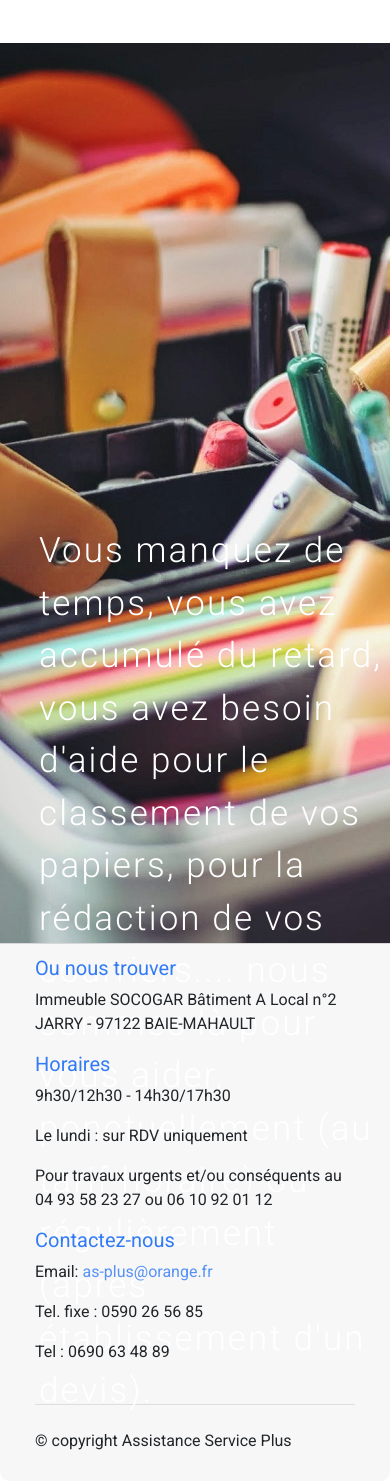
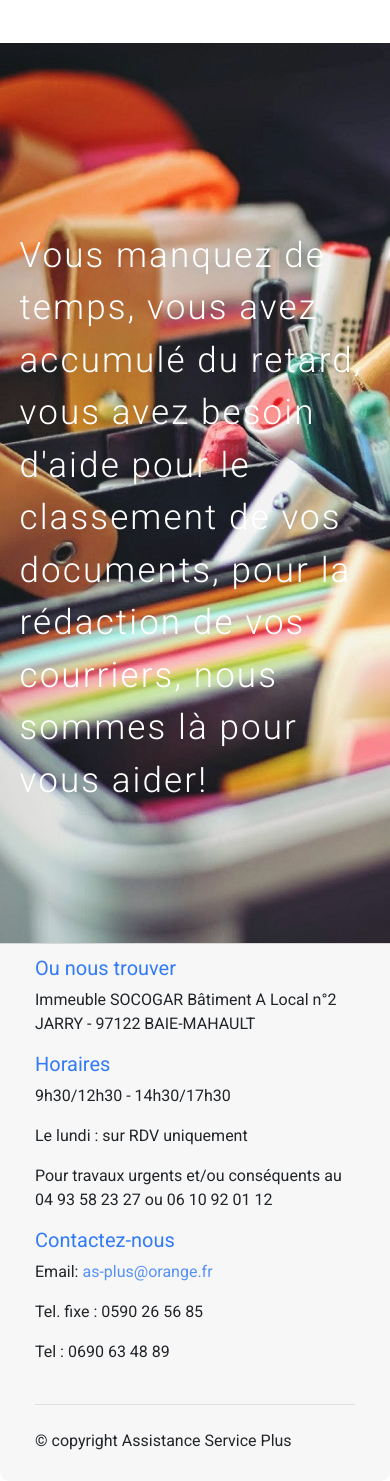
Before and after one commit to toty11/toty11.github.io, a PHP site: page / in a window 390 px wide; the page is wider, and only the part inside the window is pictured. Shown: the part 952-2433 px from the top of that part. Run offline with PHP 8.4, Linux system fonts and the light colour scheme.

Commit message:
test2 css responsive

```diff
--- a/css/style.css
+++ b/css/style.css
@@ -1,29 +1,68 @@
 .caption2 {
     position: absolute;
-    top: 135%;
+    top: 145%;
     left: 5%;
+    right: 5%;
 }
-@media(max-width:600px){
-    .caption2{
+
+@media screen and (max-width:1024px){
+    .caption2 {
         position: absolute;
-        top: 175%;
-        left: 10%;
+        top: 75%;
+        left: 5%;
+        right: 5%;
     }
 }
-@media(min-width:600px){
-    .caption2{
+@media screen and (max-width:768px){
+    .caption2 {
         position: absolute;
-        top: 165%;
-        left: 10%;
+        top: 105%;
+        left: 5%;
+        right: 5%;
     }
 }
-@media(min-width:768px){
-    .caption2{
+
+@media screen and (max-width:414px){
+    .caption2 {
         position: absolute;
-        top: 165%;
-        left: 10%;
+        top: 140%;
+        left: 5%;
+        right: 5%;
     }
 }
+@media screen and (max-width:375px) and (max-height:812px){
+    .caption2 {
+        position: absolute;
+        top: 150%;
+        left: 5%;
+        right: 5%;
+    }
+}
+@media screen and (max-width:375px){
+    .caption2 {
+        position: absolute;
+        top: 180%;
+        left: 5%;
+        right: 5%;
+    }
+}
+@media screen and (max-width:360px){
+    .caption2 {
+        position: absolute;
+        top: 190%;
+        left: 5%;
+        right: 5%;
+    }
+}
+@media screen and (max-width:320px){
+    .caption2 {
+        position: absolute;
+        top: 210%;
+        left: 5%;
+        right: 5%;
+    }
+}
+
 
 img{
     display: block;
--- a/index.html
+++ b/index.html
@@ -49,9 +49,8 @@
         <img src="image/image2.jpg">
         <div class="caption2 text-white">
             <p class="lead-lg">Vous manquez de temps, vous avez accumulé du retard, vous avez
-            besoin d'aide pour le classement de vos papiers, pour la rédaction de
-            vos courriers.... nous sommes là pour vous aider, ponctuellement (au
-            tarif horaire) ou régulièrement (après établissement d'un devis).</p>
+            besoin d'aide pour le classement de vos documents, pour la rédaction de
+            vos courriers, nous sommes là pour vous aider!</p>
         </div>
     </div>
 
@@ -87,7 +86,6 @@
             <hr class="my-4">
             <p>© copyright Assistance Service Plus</p>
         </div>
-
     </footer>
 </body>
 </html>
```
